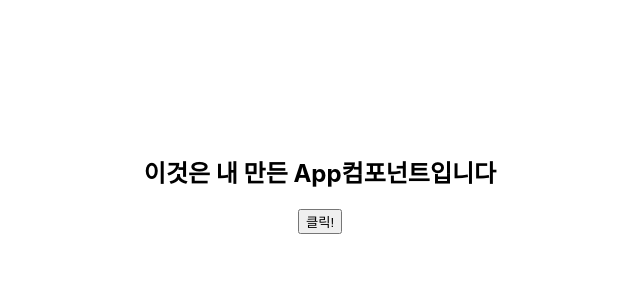
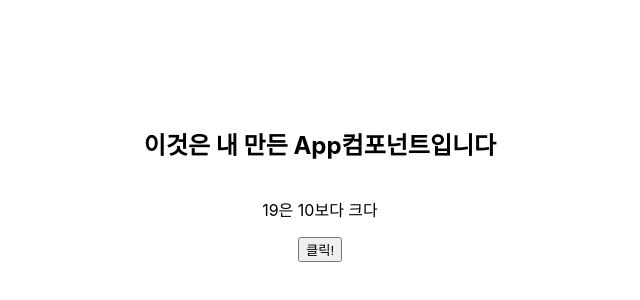
Before and after one commit to heyimcsy/enter-react, a React (Create React App) app: page / in a window 1280 px wide. Shown: the part 216-516 px from the top of the page, without its empty margins (320-960 px from the left). Built offline with nearby package versions, Linux system fonts and the light colour scheme.

Commit message:
no message

```diff
--- a/src/App.jsx
+++ b/src/App.jsx
@@ -3,7 +3,7 @@ import Child from './components/Child'
 
 function App() {
   // <---- 자바스크립트 영역 ---->
-
+  const num = 19
   return (
     /* <---- HTML/JSX 영역  ---->*/
     <div
@@ -17,6 +17,7 @@ function App() {
     >
       {/* 이곳에 퀴즈를 위한 html 코드를 작성해 주세요 */}
       <h2>이것은 내 만든 App컴포넌트입니다</h2>
+      <p>{num > 10 ? num + '은 10보다 크다' : num + '은 10보다 작다'}</p>
       <Child />
     </div>
   )
--- a/src/components/Child.jsx
+++ b/src/components/Child.jsx
@@ -1,8 +1,10 @@
 function Child() {
+
   return (
     <button
       onClick={() => {
         alert('나는 child.jsx에서 왔습니다! 그런데 import 빼줬어잉~❤️')
+
       }}
     >
       클릭!
```
